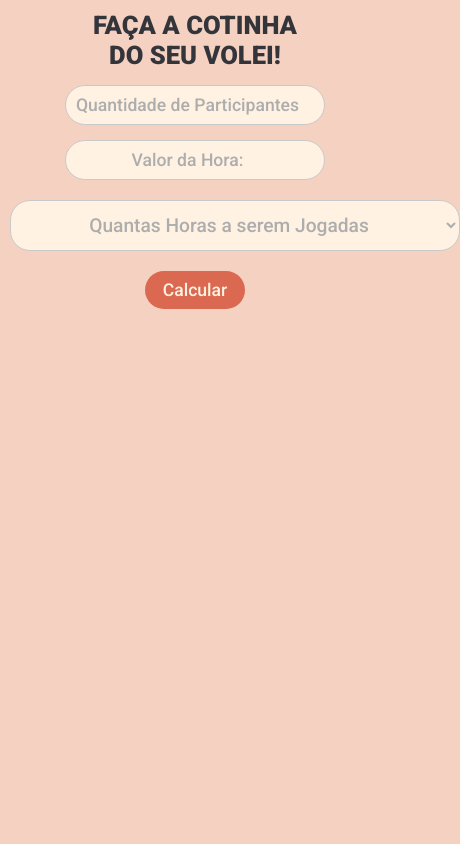
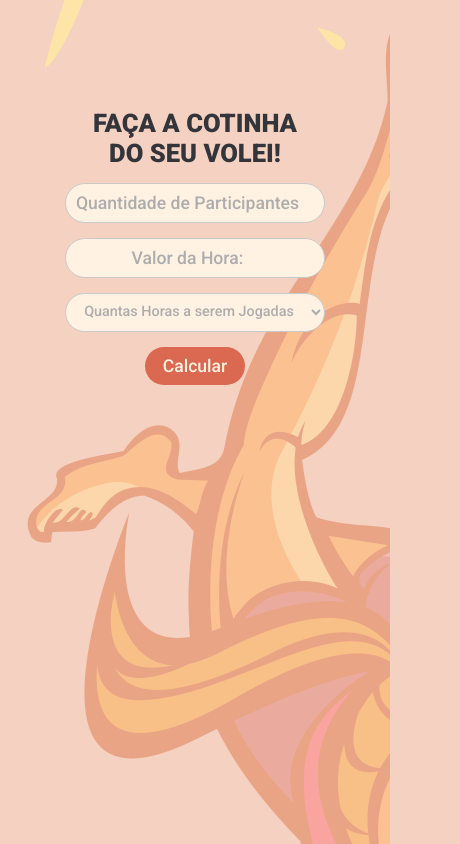
Before and after one commit to 1626437/Cota-do-Volei, a plain HTML site: page index.html in a window 390 px wide. Shown: the whole page, 460 px wide, since content can reach past the window. Drawn offline with Linux system fonts and the light colour scheme.

Commit message:
Update style.css
Ajustes no Background

```diff
--- a/style.css
+++ b/style.css
@@ -9,6 +9,21 @@
 
 body {
     background-color: #F4D1C1;
+    background-image: url(./img/pngwing.png);
+    background-repeat: no-repeat;
+    background-size: 100%;
+    bottom: 0;
+    /* color: black; */
+    left: 0;
+    overflow: auto;
+    padding: 3em;
+    position: relative;
+    right: 0;
+    /* text-align: center; */
+    top: 0;
+    background-size: auto;
+    background-blend-mode: overlay;
+    padding-top: 25%;
 }
 
 #container {
@@ -48,7 +63,7 @@ select {
     margin: 20px auto;
     border-radius: 20px;
     border: solid 1px #C9C9C9;
-    font-size: 1.2rem;
+    font-size: 0.95rem;
     font-weight: 500;
     color: #adadad;
     outline: none;
@@ -179,6 +194,14 @@ p {
         font-size: 1.5em;
     }
 
+    select{
+        display: block;
+        max-width: 480px;
+        padding: 15px;
+        margin: 30px auto;
+        font-size: 1.5em;
+    }
+
     .button {
         -webkit-appearance: none;
         max-width: 200px;
@@ -227,6 +250,14 @@ p {
         font-size: 1.1em;
     }
 
+    select{
+        display: block;
+        max-width: 400px;
+        padding: 15px;
+        margin: 15px auto;
+        font-size: 1.1em;
+    }
+
     .button {
         -webkit-appearance: none;
         font-size: 1.1em;
@@ -251,6 +282,11 @@ p {
 }
 
 @media screen and (max-width: 500px) {
+    .full-width-img {
+	margin: auto;
+	width: 90%;
+    }
+
     #textDiv {
         padding: 10px;
     }
@@ -266,6 +302,14 @@ p {
         padding: 9px;
         margin: 15px auto;
         border-radius: 20px;
+    }
+
+    select{
+        display: block;
+        max-width: 260px;
+        padding: 9px;
+        margin: 15px auto;
+        font-size: 0.90em;
     }
 
     .button {
```
